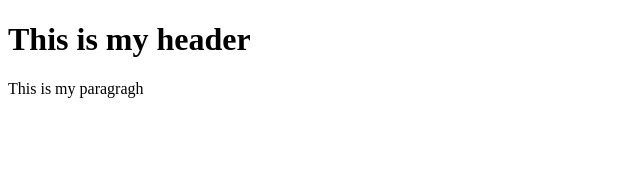
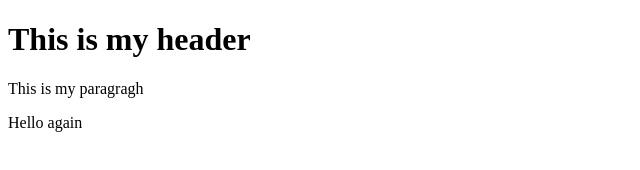
Before and after one commit to richfenton/my-test-repo, a plain HTML site: page index.html in a window 1280 px wide. Shown: the full height of the page, 0-640 px from the left. Drawn offline with Linux system fonts and the light colour scheme.

Commit message:
Update index.html

```diff
--- a/index.html
+++ b/index.html
@@ -3,4 +3,6 @@
     <body>
         <h1>This is my header</h1>
         <p>This is my paragragh</p>
+        <p>Hello again</p>
+    </body>
 </html>
```
